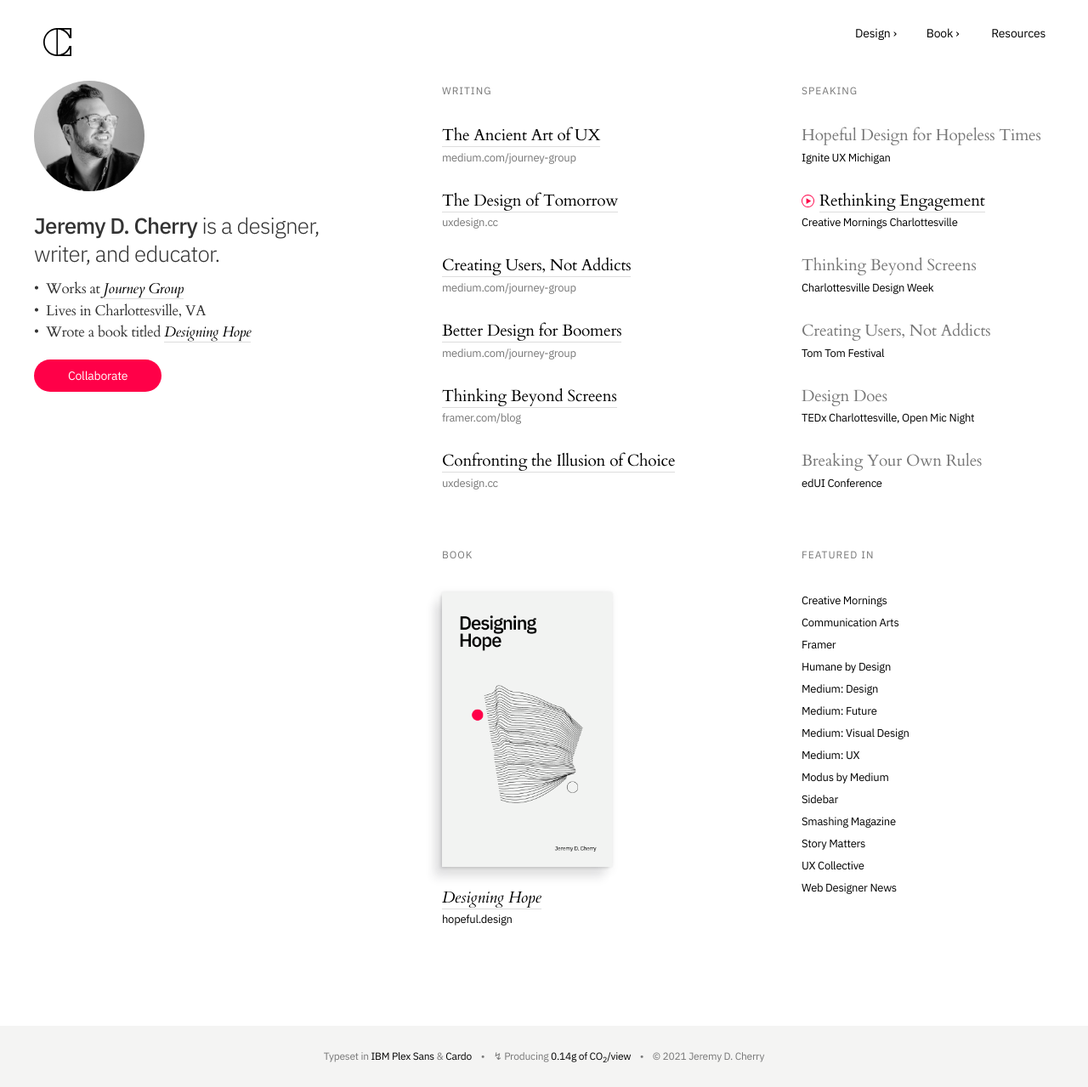
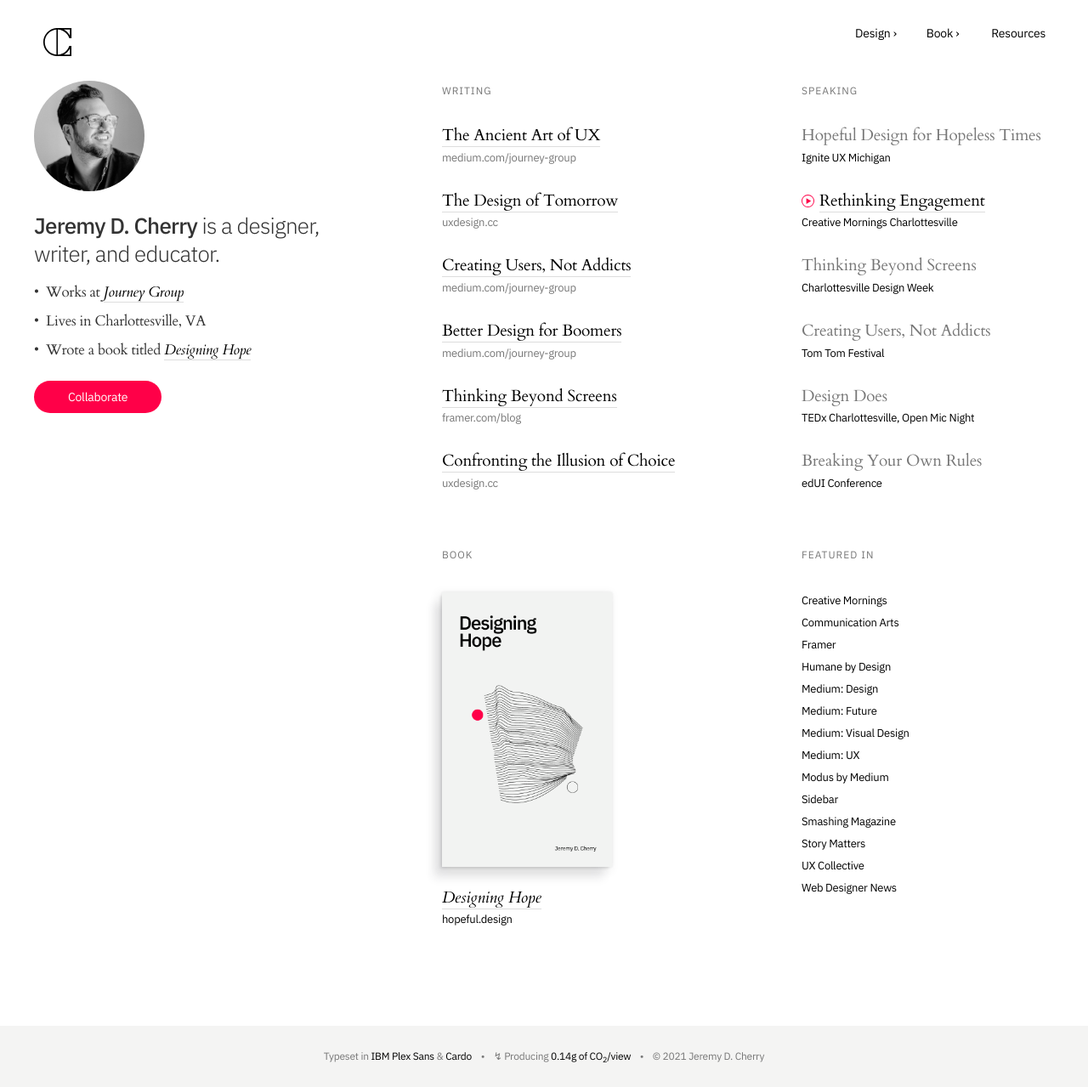
Before and after one commit to jeremydcherry/jeremydcherry.github.io, a Jekyll site: the page built from index.md, in a window 1280 px wide. Shown: the whole page at 85% size. Built offline with Jekyll 4.4.1, drawn with Linux system fonts in a browser that asks for light colours.

Commit message:
Update About blurb

```diff
--- a/_sass/main.scss
+++ b/_sass/main.scss
@@ -458,7 +458,7 @@
   font-family: "Cardo", serif;
   font-size: 17px;
   font-weight: 400;
-  line-height: 1.5;
+  line-height: 2;
   letter-spacing: -0.02em;
   margin-block-start: 0px;
   margin-block-end: 1.25em;
@@ -466,10 +466,6 @@
   margin-inline-end: 0px;
   -webkit-font-smoothing: antialiased;
   -moz-osx-font-smoothing: grayscale;
-}
-
-h6.bullet{
-  color: #999;
 }
 
 h1.list{
--- a/index.md
+++ b/index.md
@@ -12,9 +12,9 @@
   	<div class="bio">
   		<img src="/images/jeremy-headshot.jpg" class="avatar" alt="Photo of Jeremy D. Cherry">
 		<h1><span class="name">Jeremy D. Cherry</span> is a designer, writer, and educator.</h1>
-		<h6><span class="bullet">&bull;</span>&nbsp;&nbsp;Works at <a href="https://journeygroup.com" class="title"><em>Journey Group</em></a><br/>
-			<span class="bullet">&bull;</span>&nbsp;&nbsp;Lives in Charlottesville, VA<br/>
-			<span class="bullet">&bull;</span>&nbsp;&nbsp;Wrote a book titled <a href="https://hopeful.design" class="title"><em>Designing Hope</em></a></h6>
+		<h6>&bull;&nbsp;&nbsp;Works at <a href="https://journeygroup.com" class="title"><em>Journey Group</em></a><br/>
+			&bull;&nbsp;&nbsp;Lives in Charlottesville, VA<br/>
+			&bull;&nbsp;&nbsp;Wrote a book titled <a href="https://hopeful.design" class="title"><em>Designing Hope</em></a></h6>
 		<a href="mailto:jeremy@jeremydcherry.com" class="btn">Collaborate</a>
 	</div>
   </div>
```
